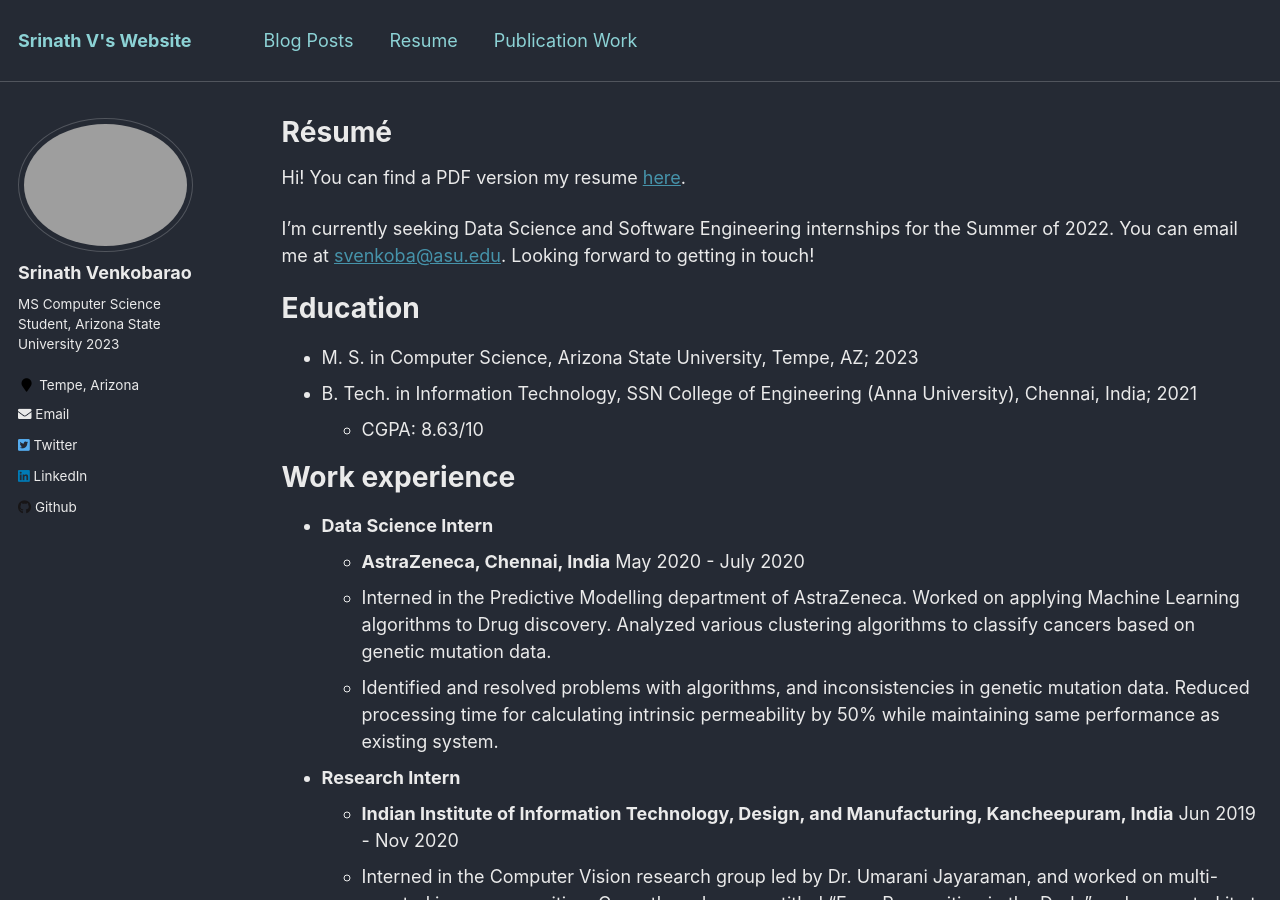
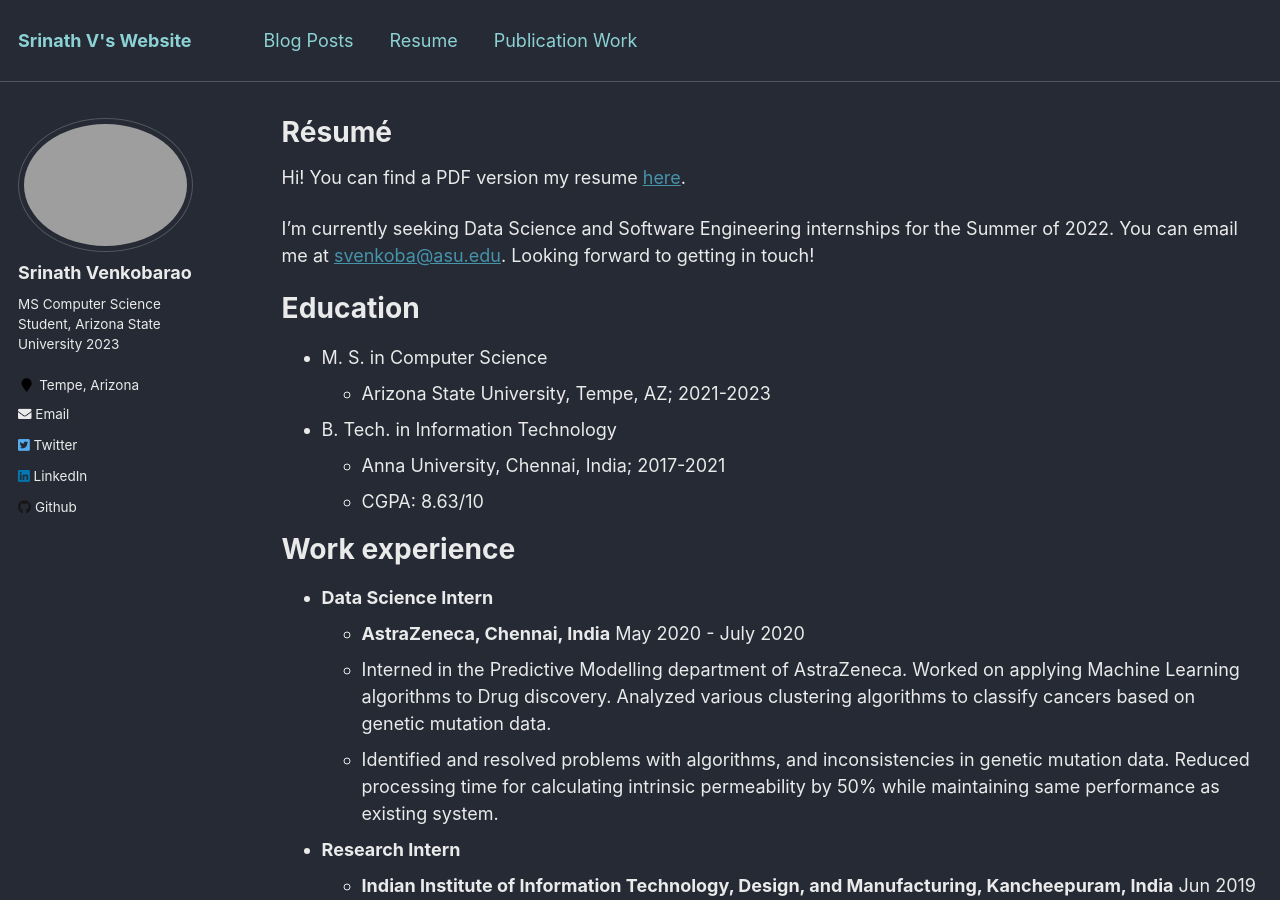
Before and after one commit to srinathvrao/srinathvrao.github.io, a Jekyll site: the page built from _pages/cv.md, in a window 1280 px wide and 900 px high. Built offline with Jekyll 4.4.1, drawn with Linux system fonts in a browser that asks for light colours.

Commit message:
Update cv.md

```diff
--- a/_pages/cv.md
+++ b/_pages/cv.md
@@ -17,8 +17,10 @@ I'm currently seeking Data Science and Software Engineering internships for the
 
 Education
 ======
-* M. S. in Computer Science, Arizona State University, Tempe, AZ; 2023
-* B. Tech. in Information Technology, SSN College of Engineering (Anna University), Chennai, India; 2021
+* M. S. in Computer Science
+    * Arizona State University, Tempe, AZ; 2021-2023
+* B. Tech. in Information Technology
+    * Anna University, Chennai, India; 2017-2021
     * CGPA: 8.63/10
 
 Work experience
```
